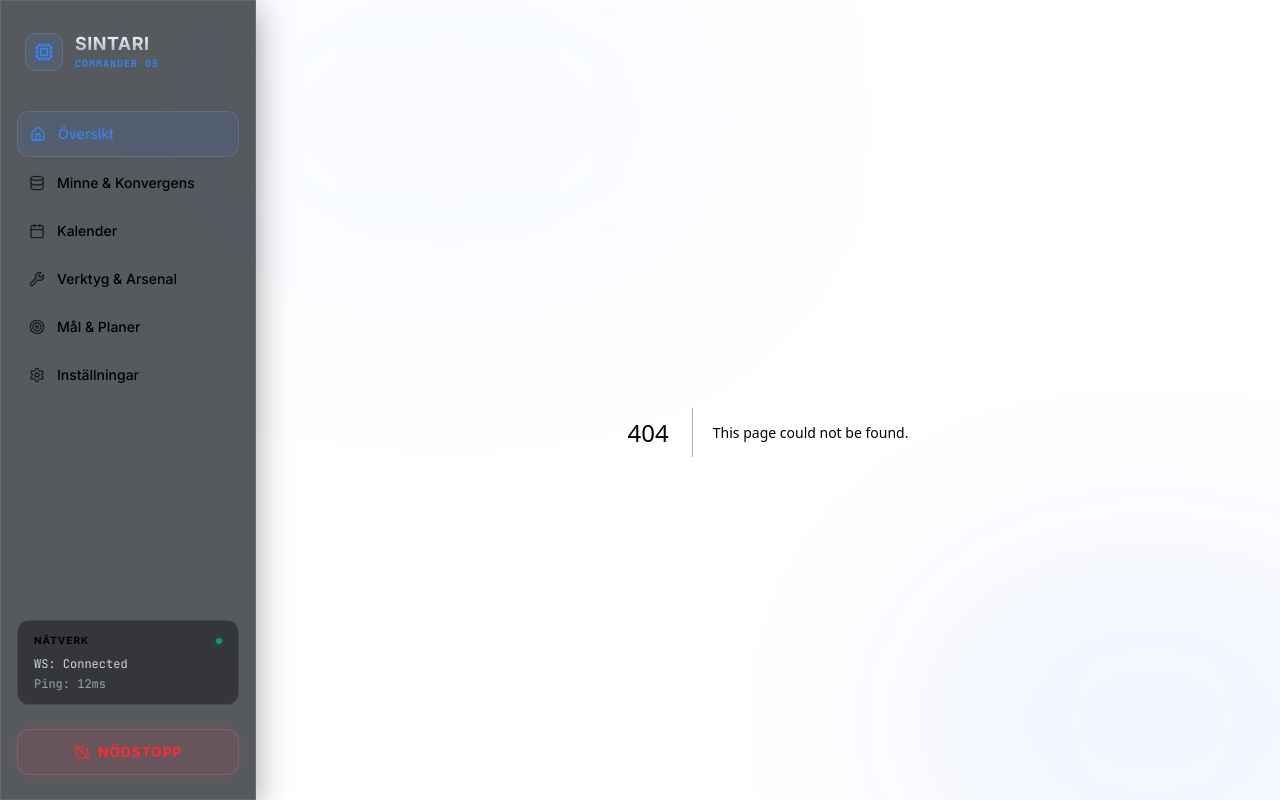
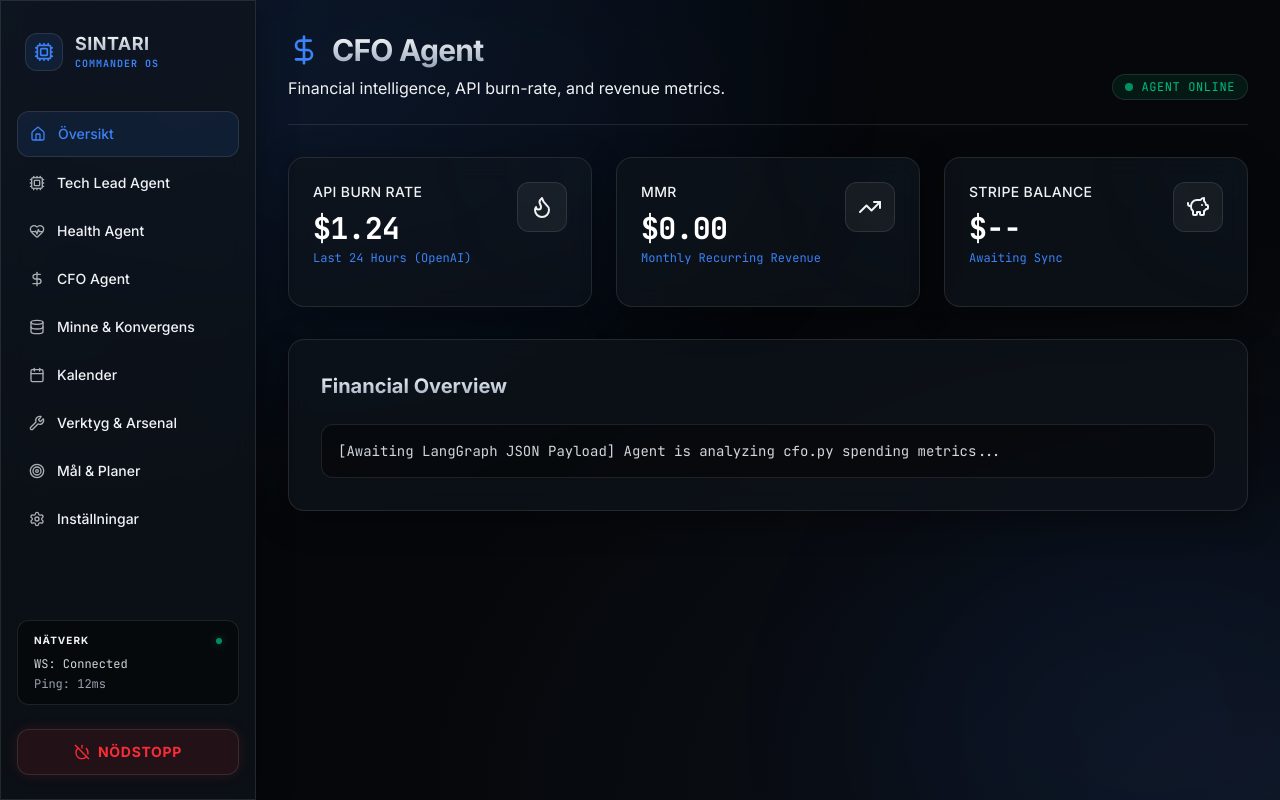
Before and after one commit to royalrew/Comander, a Next.js app in the folder commander-dashboard/: page /agents/finance in a window 1280 px wide. Before the commit this address had no page. Built offline with nearby package versions, Linux system fonts and the light colour scheme.

Commit message:
feat(ui): scaffold agent workspaces (tech, health, finance) and universal agent cards

```diff
--- /dev/null
+++ b/commander-dashboard/src/app/agents/finance/page.tsx
@@ -0,0 +1,54 @@
+import React from 'react';
+import AgentCard from '@/components/AgentCard';
+import { DollarSign, TrendingUp, CreditCard, PiggyBank, Flame } from 'lucide-react';
+
+export default function FinanceAgentPage() {
+    return (
+        <div className="space-y-8 animate-in fade-in duration-500">
+            {/* Header */}
+            <div className="flex items-end justify-between border-b border-white/5 pb-6">
+                <div>
+                    <h1 className="text-3xl font-bold steel-text tracking-tight mb-2 flex items-center gap-3">
+                        <DollarSign className="text-primary w-8 h-8" />
+                        CFO Agent
+                    </h1>
+                    <p className="text-muted-foreground">Financial intelligence, API burn-rate, and revenue metrics.</p>
+                </div>
+                <div className="px-3 py-1 bg-emerald-500/10 border border-emerald-500/20 rounded-full flex items-center gap-2">
+                    <div className="w-2 h-2 rounded-full bg-emerald-500 animate-pulse" />
+                    <span className="text-xs font-mono text-emerald-500 uppercase tracking-wider">Agent Online</span>
+                </div>
+            </div>
+
+            {/* Dashboard Grid */}
+            <div className="grid grid-cols-1 md:grid-cols-2 lg:grid-cols-3 gap-6">
+                <AgentCard
+                    title="API BURN RATE"
+                    value="$1.24"
+                    subtitle="Last 24 Hours (OpenAI)"
+                    icon={<Flame size={24} />}
+                />
+                <AgentCard
+                    title="MMR"
+                    value="$0.00"
+                    subtitle="Monthly Recurring Revenue"
+                    icon={<TrendingUp size={24} />}
+                />
+                <AgentCard
+                    title="STRIPE BALANCE"
+                    value="$--"
+                    subtitle="Awaiting Sync"
+                    icon={<PiggyBank size={24} />}
+                />
+            </div>
+
+            {/* Main Content Area */}
+            <div className="glass rounded-2xl border border-white/5 p-8">
+                <h2 className="text-xl font-bold steel-text mb-6">Financial Overview</h2>
+                <div className="p-4 bg-black/40 rounded-xl border border-white/5 font-mono text-sm text-gray-300">
+                    {"[Awaiting LangGraph JSON Payload]\n\nAgent is analyzing cfo.py spending metrics..."}
+                </div>
+            </div>
+        </div>
+    );
+}
--- /dev/null
+++ b/commander-dashboard/src/app/agents/health/page.tsx
@@ -0,0 +1,54 @@
+import React from 'react';
+import AgentCard from '@/components/AgentCard';
+import { HeartPulse, Activity, Flame, UtilityPole } from 'lucide-react';
+
+export default function HealthAgentPage() {
+    return (
+        <div className="space-y-8 animate-in fade-in duration-500">
+            {/* Header */}
+            <div className="flex items-end justify-between border-b border-white/5 pb-6">
+                <div>
+                    <h1 className="text-3xl font-bold steel-text tracking-tight mb-2 flex items-center gap-3">
+                        <HeartPulse className="text-primary w-8 h-8" />
+                        Health Coach Agent
+                    </h1>
+                    <p className="text-muted-foreground">Performance metrics, recovery, and physical optimization.</p>
+                </div>
+                <div className="px-3 py-1 bg-amber-500/10 border border-amber-500/20 rounded-full flex items-center gap-2">
+                    <div className="w-2 h-2 rounded-full bg-amber-500 animate-pulse" />
+                    <span className="text-xs font-mono text-amber-500 uppercase tracking-wider">Awaiting MCP Data</span>
+                </div>
+            </div>
+
+            {/* Dashboard Grid */}
+            <div className="grid grid-cols-1 md:grid-cols-2 lg:grid-cols-3 gap-6">
+                <AgentCard
+                    title="DAILY STEPS"
+                    value="0"
+                    subtitle="Goal: 10,000"
+                    icon={<Activity size={24} />}
+                />
+                <AgentCard
+                    title="SLEEP SCORE"
+                    value="--"
+                    subtitle="Last Night"
+                    icon={<UtilityPole size={24} />}
+                />
+                <AgentCard
+                    title="ACTIVE CALORIES"
+                    value="0 kcal"
+                    subtitle="Goal: 700 kcal"
+                    icon={<Flame size={24} />}
+                />
+            </div>
+
+            {/* Main Content Area */}
+            <div className="glass rounded-2xl border border-white/5 p-8">
+                <h2 className="text-xl font-bold steel-text mb-6">Today's Coaching Plan</h2>
+                <div className="p-4 bg-black/40 rounded-xl border border-white/5 font-mono text-sm text-gray-300">
+                    {"[Awaiting LangGraph JSON Payload]\n\nAgent requires Model Context Protocol (MCP) connection to Apple Health/Oura ring..."}
+                </div>
+            </div>
+        </div>
+    );
+}
--- /dev/null
+++ b/commander-dashboard/src/app/agents/tech/page.tsx
@@ -0,0 +1,54 @@
+import React from 'react';
+import AgentCard from '@/components/AgentCard';
+import { Cpu, GitBranch, Terminal, ShieldAlert } from 'lucide-react';
+
+export default function TechAgentPage() {
+    return (
+        <div className="space-y-8 animate-in fade-in duration-500">
+            {/* Header */}
+            <div className="flex items-end justify-between border-b border-white/5 pb-6">
+                <div>
+                    <h1 className="text-3xl font-bold steel-text tracking-tight mb-2 flex items-center gap-3">
+                        <Cpu className="text-primary w-8 h-8" />
+                        Tech Lead Agent
+                    </h1>
+                    <p className="text-muted-foreground">Architectural oversight, code audits, and system stability.</p>
+                </div>
+                <div className="px-3 py-1 bg-emerald-500/10 border border-emerald-500/20 rounded-full flex items-center gap-2">
+                    <div className="w-2 h-2 rounded-full bg-emerald-500 animate-pulse" />
+                    <span className="text-xs font-mono text-emerald-500 uppercase tracking-wider">Agent Online</span>
+                </div>
+            </div>
+
+            {/* Dashboard Grid */}
+            <div className="grid grid-cols-1 md:grid-cols-2 lg:grid-cols-3 gap-6">
+                <AgentCard
+                    title="SYSTEM STATUS"
+                    value="100%"
+                    subtitle="All services operational"
+                    icon={<Terminal size={24} />}
+                />
+                <AgentCard
+                    title="RECENT COMMITS"
+                    value="10"
+                    subtitle="In the last 72 hours"
+                    icon={<GitBranch size={24} />}
+                />
+                <AgentCard
+                    title="OVERNIGHT AUDITS"
+                    value="Passed"
+                    subtitle="No critical vulnerabilities"
+                    icon={<ShieldAlert size={24} />}
+                />
+            </div>
+
+            {/* Main Content Area */}
+            <div className="glass rounded-2xl border border-white/5 p-8">
+                <h2 className="text-xl font-bold steel-text mb-6">Latest Audit Report</h2>
+                <div className="p-4 bg-black/40 rounded-xl border border-white/5 font-mono text-sm text-gray-300 whitespace-pre-wrap">
+                    {"[Awaiting LangGraph JSON Payload]\n\nAgent is standing by for GitHub data injection..."}
+                </div>
+            </div>
+        </div>
+    );
+}
--- /dev/null
+++ b/commander-dashboard/src/components/AgentCard.tsx
@@ -0,0 +1,37 @@
+import React from 'react';
+
+interface AgentCardProps {
+    title: string;
+    value: React.ReactNode;
+    subtitle?: string;
+    icon?: React.ReactNode;
+    description?: React.ReactNode;
+}
+
+export default function AgentCard({ title, value, subtitle, icon, description }: AgentCardProps) {
+    return (
+        <div className="glass p-6 rounded-2xl border border-white/5 shadow-lg relative overflow-hidden group hover:border-white/10 transition-colors">
+            {/* Background Glow */}
+            <div className="absolute top-0 right-0 w-32 h-32 bg-primary/5 rounded-full blur-3xl -mr-16 -mt-16 group-hover:bg-primary/10 transition-colors" />
+
+            <div className="flex justify-between items-start mb-4 relative z-10">
+                <div>
+                    <h3 className="text-sm font-medium text-muted-foreground tracking-wide font-sans">{title}</h3>
+                    <div className="mt-2 text-3xl font-bold text-white font-mono tracking-tight">{value}</div>
+                    {subtitle && <p className="text-xs text-primary mt-1 font-mono">{subtitle}</p>}
+                </div>
+                {icon && (
+                    <div className="p-3 bg-white/5 rounded-xl border border-white/5 text-muted-foreground group-hover:text-primary transition-colors">
+                        {icon}
+                    </div>
+                )}
+            </div>
+
+            {description && (
+                <div className="mt-4 pt-4 border-t border-white/5 text-sm text-gray-400 relative z-10 leading-relaxed font-sans">
+                    {description}
+                </div>
+            )}
+        </div>
+    );
+}
--- a/commander-dashboard/src/components/Sidebar.tsx
+++ b/commander-dashboard/src/components/Sidebar.tsx
@@ -7,6 +7,9 @@ import {
     Target,
     Settings,
     PowerOff,
+    DollarSign,
+    HeartPulse,
+    Activity,
     Cpu,
     Calendar,
 } from 'lucide-react';
@@ -14,6 +17,9 @@ import {
 export default function Sidebar() {
     const navItems = [
         { name: 'Översikt', icon: Home, href: '/' },
+        { name: 'Tech Lead Agent', icon: Cpu, href: '/agents/tech' },
+        { name: 'Health Agent', icon: HeartPulse, href: '/agents/health' },
+        { name: 'CFO Agent', icon: DollarSign, href: '/agents/finance' },
         { name: 'Minne & Konvergens', icon: Database, href: '/memory' },
         { name: 'Kalender', icon: Calendar, href: '/calendar' },
         { name: 'Verktyg & Arsenal', icon: Wrench, href: '/tools' },
```
